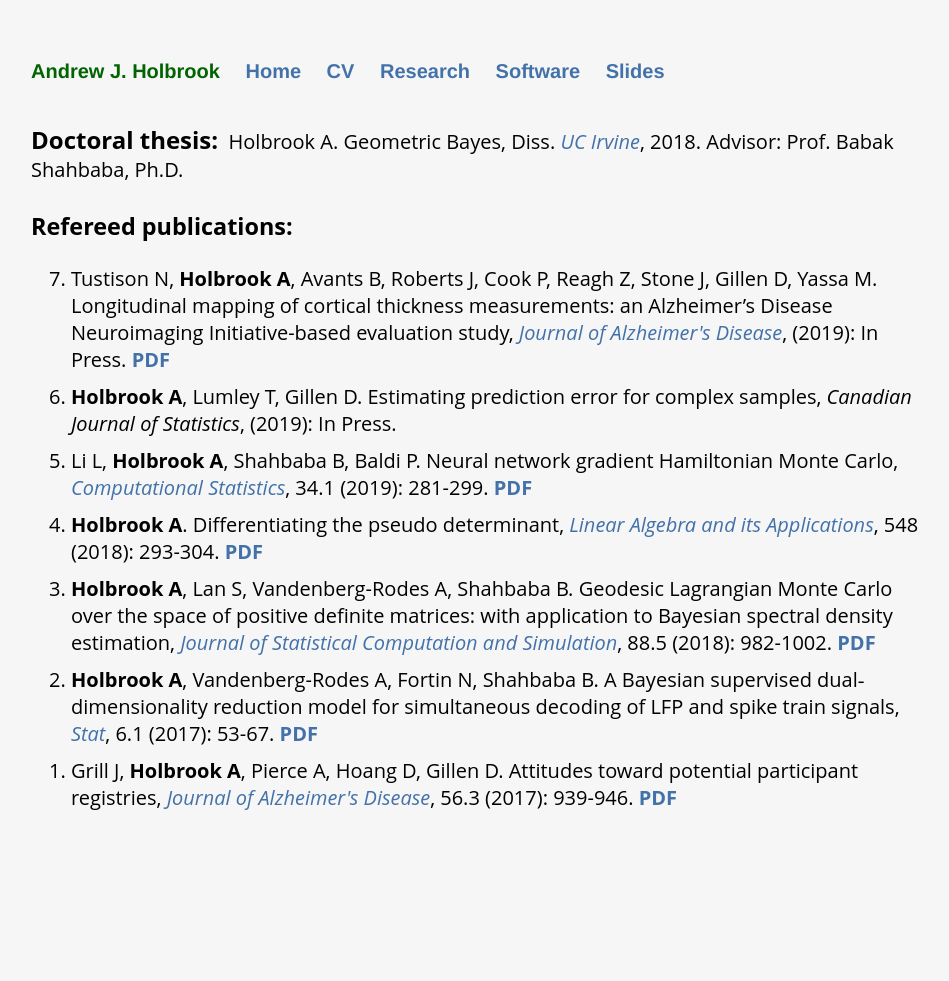
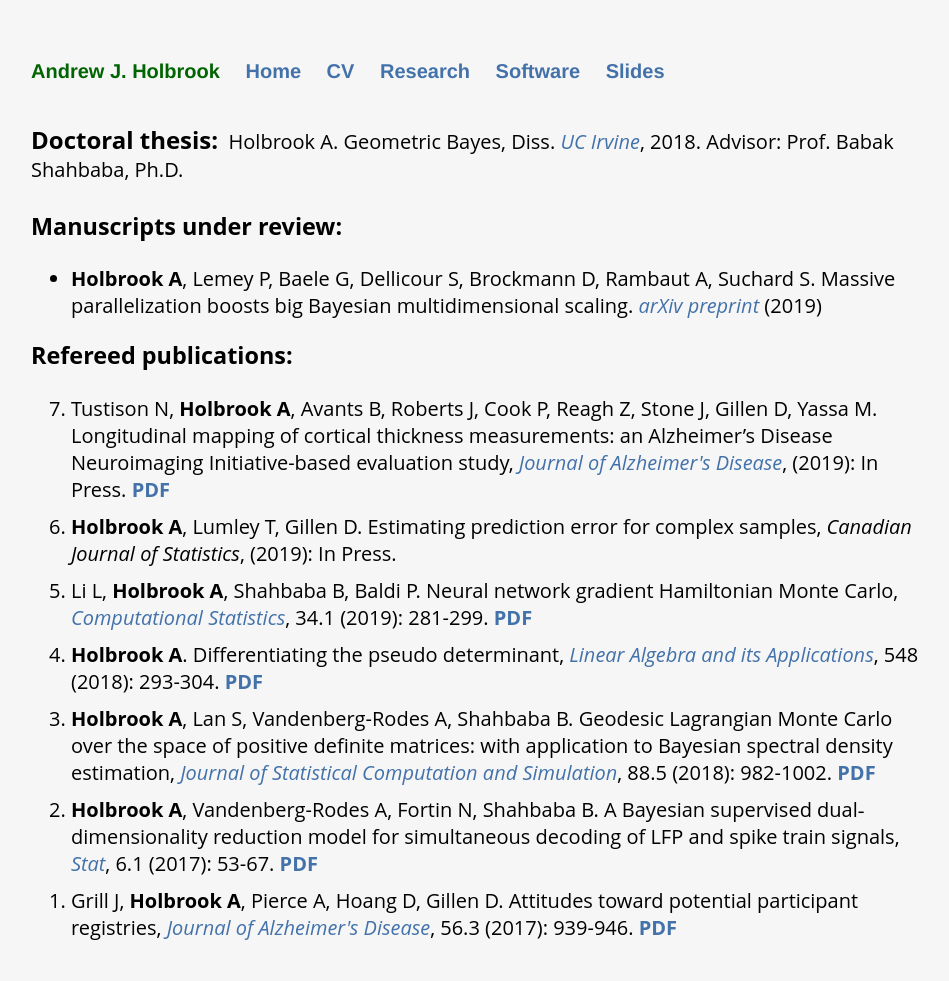
Before and after one commit to andrewjholbrook/andrewjholbrook.github.io, a Jekyll site: the page built from research.html, in a window 1280 px wide. Shown: the whole page, without its empty margins (161-1110 px from the left). Built offline with Jekyll 4.4.1, drawn with Linux system fonts in a browser that asks for light colours; a style sheet for code colours, icons or effects is not loaded; before the commit the page ends 900 px from its top, so only the background shows below that.

Commit message:
Update research.html

```diff
--- a/research.html
+++ b/research.html
@@ -9,6 +9,10 @@ title: Research of Andrew Holbrook
 
             <font size=5><b>Doctoral thesis:</b></font>&nbsp; Holbrook A. Geometric Bayes, Diss. <i><a href="https://escholarship.org/uc/item/1rs3p8k7" target="_blank">UC Irvine</a></i>, 2018. Advisor: Prof. Babak Shahbaba, Ph.D.<br /><br />
 
+  <h3>Manuscripts under review:</h3>
+  <ul id="preprints">
+        <li> <b>Holbrook A</b>, Lemey P, Baele G, Dellicour S, Brockmann D, Rambaut A, Suchard S. Massive parallelization boosts big Bayesian multidimensional scaling. <i><a href="https://arxiv.org/abs/1905.04582" target="_blank">arXiv preprint</a></i> (2019)
+            </ul>
 
   <h3>Refereed publications:</h3>
 
```
